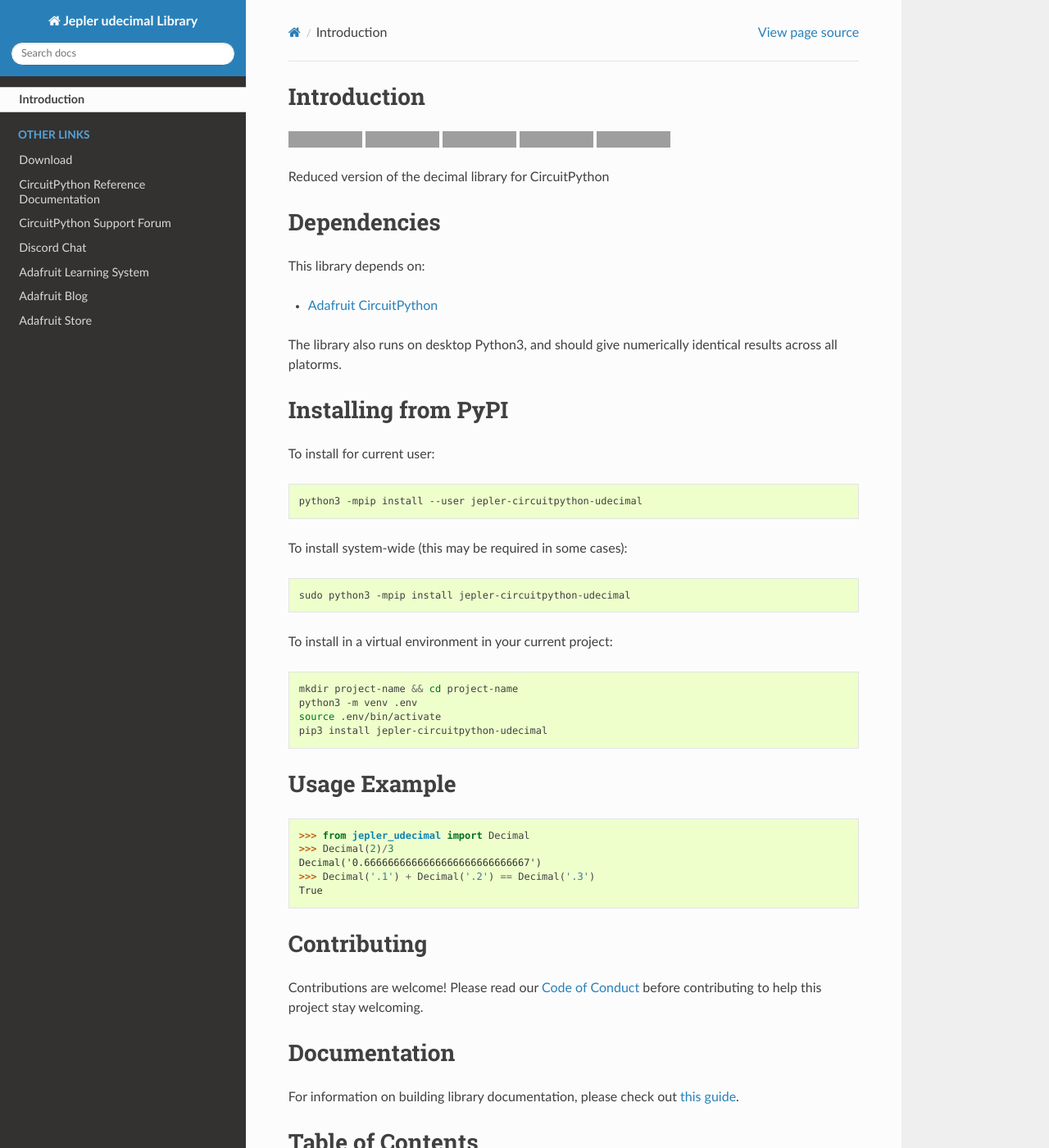
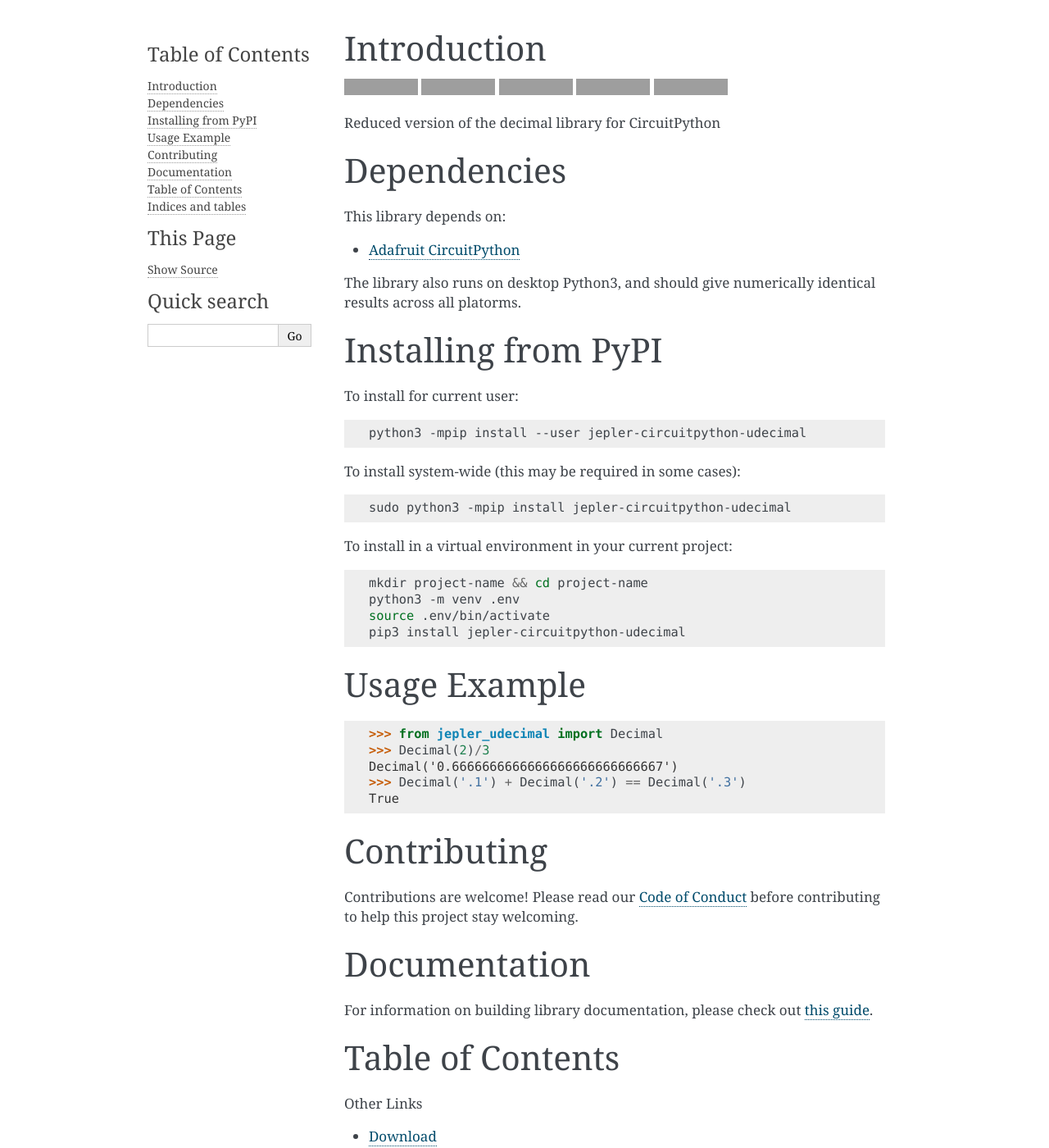
Before and after one commit to jepler/Jepler_CircuitPython_udecimal, a Sphinx documentation site: the page built from docs/index.rst, in a window 1280 px wide and 1400 px high. Shown: the whole window at 82% size. Built offline with Sphinx 7.4.7, drawn with Linux system fonts in a browser that asks for light colours; pages that are not in the unit, such as notebooks, are missing from menus; some of the changed text lies outside the part shown; grey boxes are pictures that could not be loaded.

Commit message:
remove deprecated theme setting

```diff
--- a/docs/conf.py
+++ b/docs/conf.py
@@ -109,18 +109,6 @@
 #
 on_rtd = os.environ.get("READTHEDOCS", None) == "True"
 
-if not on_rtd:  # only import and set the theme if we're building docs locally
-    try:
-        import sphinx_rtd_theme
-
-        html_theme = "sphinx_rtd_theme"
-        html_theme_path = [sphinx_rtd_theme.get_html_theme_path(), "."]
-    except:
-        html_theme = "default"
-        html_theme_path = ["."]
-else:
-    html_theme_path = ["."]
-
 # Add any paths that contain custom static files (such as style sheets) here,
 # relative to this directory. They are copied after the builtin static files,
 # so a file named "default.css" will overwrite the builtin "default.css".
```
